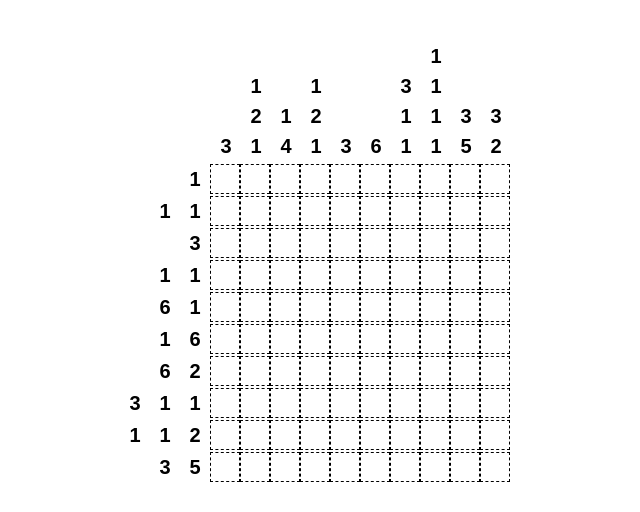
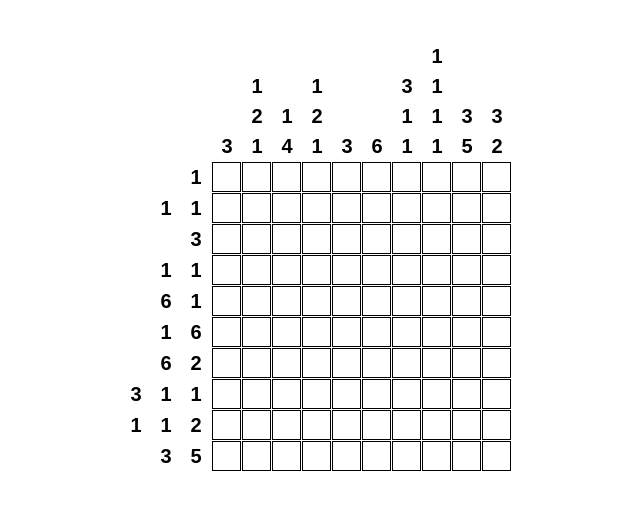
Before and after one commit to slancio/nonograms, a plain HTML site: page html/index.html in a window 1280 px wide. Shown: the whole page, without its empty margins (359-999 px from the left). Drawn offline with Linux system fonts and the light colour scheme.

Commit message:
Now with weird sizes and margins because browsers won't let you override border-spacing & border-collapse properly on table elements

```diff
--- a/css/nonogram.css
+++ b/css/nonogram.css
@@ -1,7 +1,7 @@
 /* RESET */
 
 html, body, head, table, strong,
-thead, tr, th, td, ul, li {
+thead, tbody, tr, th, td, ul, li {
   border: 0;
   margin: 0;
   padding: 0;
@@ -14,7 +14,6 @@ thead, tr, th, td, ul, li {
   text-decoration: inherit;
   vertical-align: baseline;
   box-sizing: inherit;
-
 }
 
 body {
@@ -34,28 +33,24 @@ ul {
 /* Table */
 
 table {
-  width: 466px;
-  height: 466px;
+  width: 461px;
+  height: 461px;
   box-sizing: border-box;
   margin: auto;
+  border-collapse: collapse;
+  border-spacing: 0;
 }
 
 td, th {
   display: block;
   float: left;
-  width: 30px;
-  border: 1px solid white;
-  box-sizing: border-box;
+  width: 29px;
+  margin: 0.5px;
 }
 
 td {
   height: 30px;
-  border: 1px dashed black;
-}
-
-tr {
-  border-top: 1px dashed black;
-  border-bottom: 1px dashed black;
+  border: 1px solid black;
 }
 
 th {
@@ -79,8 +74,9 @@ ul {
 }
 
 li {
-  width: 30px;
-  height: 30px;
+  width: 29px;
+  height: 29px;
+  margin: 0.5px;
   display: block;
   float: left;
   position: relative;
```
